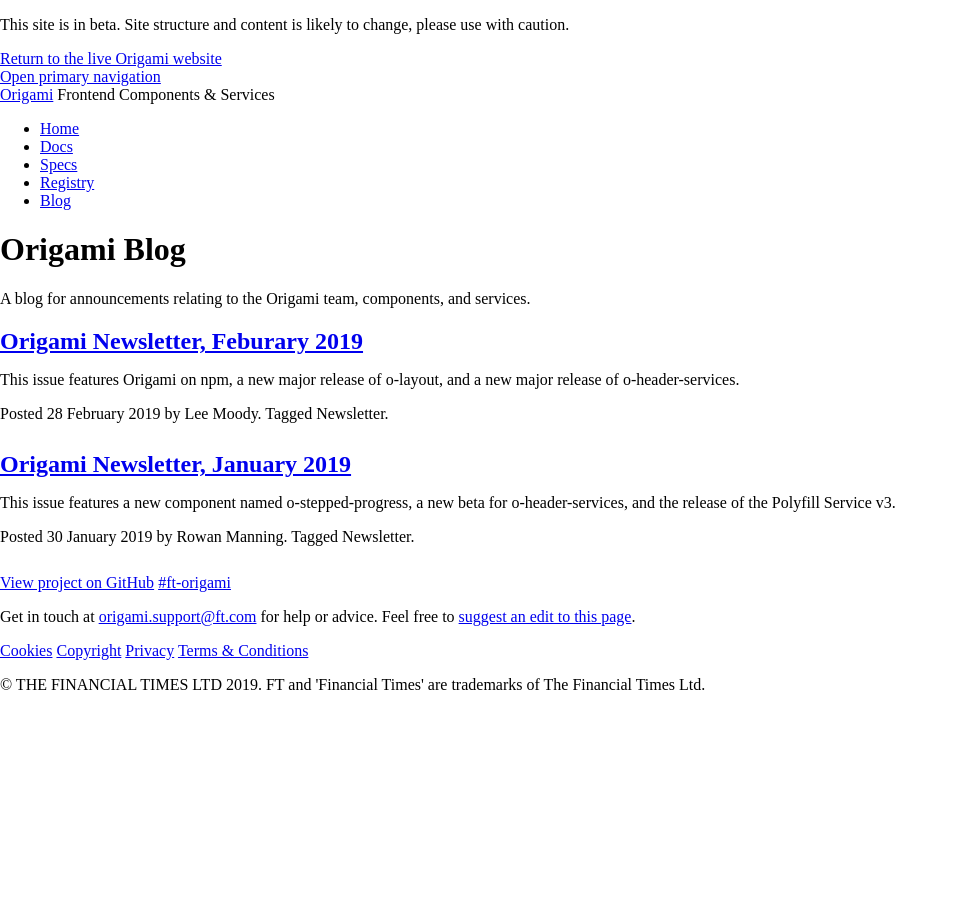
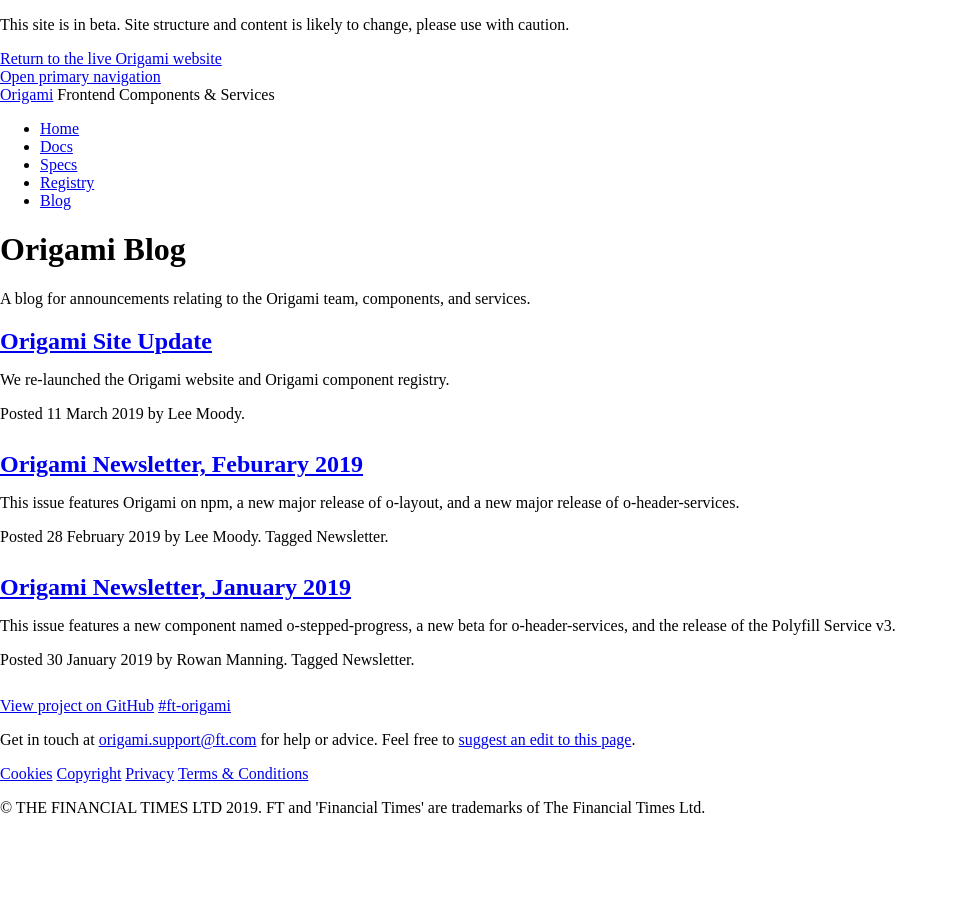
Before and after one commit to Financial-Times/origami-website, a Jekyll site: the page built from pages/blog.html, in a window 1280 px wide. Shown: the whole page, without its empty margins (0-958 px from the left). Built offline with Jekyll 4.4.1, drawn with Linux system fonts in a browser that asks for light colours; a style sheet for code colours, icons or effects is not loaded; grey boxes are pictures that could not be loaded.

Commit message:
Add blogpost to announce new design/content.

```diff
--- /dev/null
+++ b/_posts/2019-03-11-site-update.md
@@ -0,0 +1,84 @@
+---
+title: Origami Site Update
+description: We re-launched the Origami website and Origami component registry.
+author: Lee Moody
+---
+
+**TL;DR:** We re-launched the [Origami website](https://origami.ft.com/) and [Origami component registry](https://registry.origami.ft.com/components) with a unified design; overhauled documentation; refined specifications; and a new site structure to bring it all together.
+
+## Motivation &amp; Goals
+
+Our main site [origami.ft.com](https://origami.ft.com/) introduces the Origami team, our components, and services. It hosts our documentation, which helps people use Origami in their projects; our specifications, which helps teams contribute to Origami; and links out to our [component registry](https://registry.origami.ft.com/components), which hosts documentation and demos specific to each Origami compatibile component, service, and imageset avalible.
+
+Our component registry and main site were presented as seperate sites, which made moving between the Origami documentation and a specifc component or service a clunky experience. This has been especially the case recently, as our component registry has adopted new FT styles whilst our main site has not been updated.
+
+In addition, the content of our sites has grown organically over time as new tools, approaches, and components have come and gone. Naturally this meant some outdated content was left behind, the structure of the site became less clear, and the UI was added to as needed and not always considered as a whole.
+
+With this in mind, our aims were to:
+- Bring the Origami website and component registry together with a unified design.
+- Update the site structure, to help all people find the information they need.
+- Overhaul our documentation, with our principles and latest best practises in mind.
+- Refine our specifications, by reducing verboseness and removing less relevent requirements.
+
+## Homepage
+
+On our homepage we've removed detail and instead focus on pointing people in the right direction. We've also increased the prominence of our contact details. As a services team we want to encourage any questions, feedback, and collaboration.
+
+<!-- TODO replace this with the live URL -->
+<figure>
+    <img src="https://www.ft.com/__origami/service/image/v2/images/raw/https://origami.ft.com/assets/images/2019-03-11-site-update/home-before.png?source=origami&width=620" />
+    <figcaption class="o-typography-caption">The Origami homepage before. There's a lot of text.</figcaption>
+</figure>
+<figure>
+    <img src="https://www.ft.com/__origami/service/image/v2/images/raw/https://origami.ft.com/assets/images/2019-03-11-site-update/home-after.png?source=origami&width=620" />
+    <figcaption class="o-typography-caption">The Origami homepage after. There's less text and more clear calls to action, such as to contact the team.</figcaption>
+</figure>
+
+## Documentation
+
+We've rewrote our documentation to cover our latest recommendations. As part of the rewrite we have introduced new sections like "[tone and language](/docs/principles/tone-and-language/)" -- a great reference whilst writing documentation. Elsewhere sections have been removed, often where the documentation can be found elsewhere (e.g. we shouldn't repeat <abbr title="Web Content Accessibility Guidelines">WCAG</abbr> recommendations).
+
+Perhaps the most stricking change is how we have restructured and presented the documentation under "principles", "components", "services", and "tutorials". Each section is clearly highlighted with a heading and content list.
+
+<figure>
+    <img src="https://www.ft.com/__origami/service/image/v2/images/raw/https://origami.ft.com/assets/images/2019-03-11-site-update/docs-before.png?source=origami&width=620" />
+    <figcaption class="o-typography-caption">The Origami documentation before. Content types are not seperated very clearly, although the body of the page explains where to find what documentation.</figcaption>
+</figure>
+<figure>
+    <img src="https://www.ft.com/__origami/service/image/v2/images/raw/https://origami.ft.com/assets/images/2019-03-11-site-update/docs-after.png?source=origami&width=620" />
+    <figcaption class="o-typography-caption">The Origami documentation after. We use headings and lists to make the page more easy to scan.</figcaption>
+</figure>
+
+## Specifications
+
+As with our documentation, the Origami specifcation has also been reviewed and simplified where possible.
+
+<figure>
+    <img src="https://www.ft.com/__origami/service/image/v2/images/raw/https://origami.ft.com/assets/images/2019-03-11-site-update/specs-before.png?source=origami&width=620" />
+    <figcaption class="o-typography-caption">The Origami specification before. The navigation bar is larger than present, e.g. "Third party components" has been removed.</figcaption>
+</figure>
+<figure>
+    <img src="https://www.ft.com/__origami/service/image/v2/images/raw/https://origami.ft.com/assets/images/2019-03-11-site-update/specs-after.png?source=origami&width=620" />
+    <figcaption class="o-typography-caption">The Origami specification after. The navigation bar more clearly points to our three specifications: component, service, and origami.json specification.</figcaption>
+</figure>
+
+## Registry
+
+Our component registry is now in-keeping with our main site and other internal tools from the FT.
+
+The right hand sidebar is where we have made the most content changes. We found in qualitative user research many people don't make use of all the sidebar content whilst some ignore it entirely. So we decided to leave detailed useage instructions to our improved documentation site and use the sidebar for key component-wide details and helpful links.
+
+We maintained the link to Github as that is often used. The component version is also useful to copy and paste, so we maintained that under "install component". New sections in the right hand sidebar include an issue/contact section, again to encourage our users to give feedback or ask for help. We also moved the brand switcher into the sidebar along with the version selector. Now the right hand sidebar can be consistent across a components demos, readme, SassDoc, and JSDoc, so switching brand, version, or jumping to Github is always at hand.
+
+<figure>
+    <img src="https://www.ft.com/__origami/service/image/v2/images/raw/https://origami.ft.com/assets/images/2019-03-11-site-update/registry-before.png?source=origami&width=620" />
+    <figcaption class="o-typography-caption">The Origami registry before. The style does not match our main site or other internal products from the FT, and there is a lot of detail which detracts from the main content of the page.</figcaption>
+</figure>
+<figure>
+    <img src="https://www.ft.com/__origami/service/image/v2/images/raw/https://origami.ft.com/assets/images/2019-03-11-site-update/registry-after.png?source=origami&width=620" />
+    <figcaption class="o-typography-caption">The Origami registry after. The design matches our main site and other internal FT products, secondary content is less verbose, and our contact details are more discoverable.</figcaption>
+</figure>
+
+## Conclusions
+
+We're excited to have released the unified design, overhauled documentation, refined specifications, and new site structure. We hope the changes we've made make it easier to work with Origami, and easier to reach out to the team. If you have any feedback please let the team know. &#x1F603;
--- a/assets/main.scss
+++ b/assets/main.scss
@@ -33,6 +33,11 @@ iframe {
 	border: none;
 	margin-bottom: 1em;
 	width: 100%;
+}
+
+img {
+	display: inline-block;
+	max-width: 100%;
 }
 
 table.o-manifest__table {
```
Also changed, not shown: assets/images/2019-03-11-site-update/docs-after.png (added), assets/images/2019-03-11-site-update/docs-before.png (added), assets/images/2019-03-11-site-update/home-after.png (added), assets/images/2019-03-11-site-update/home-before.png (added), assets/images/2019-03-11-site-update/registry-after.png (added), assets/images/2019-03-11-site-update/registry-before.png (added), assets/images/2019-03-11-site-update/specs-after.png (added), 2 other files.
